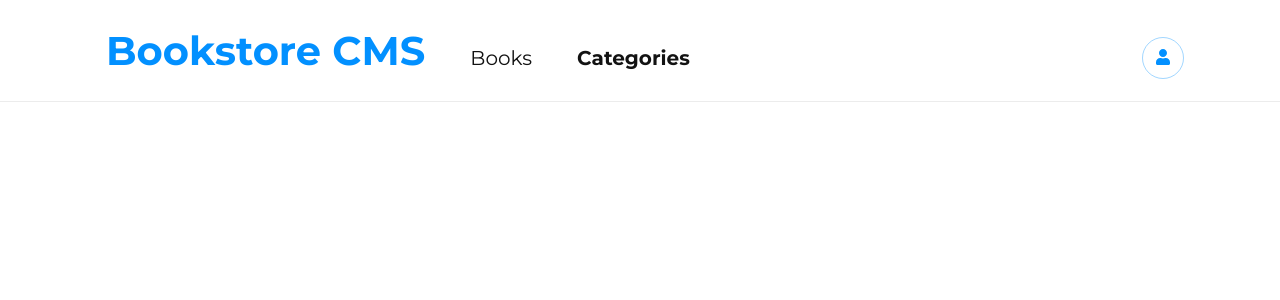
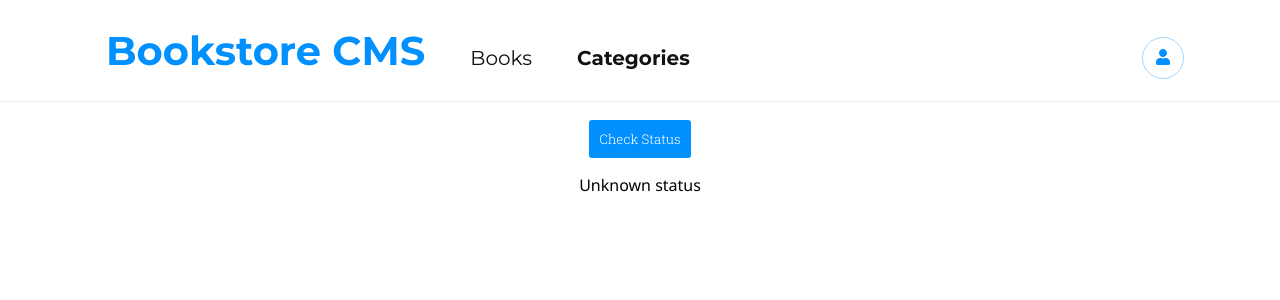
Before and after one commit to Behnam1369/Bookstore, a React (Create React App) app: page /Categories in a window 1280 px wide. Shown: the top 300 px of the page. Built offline with nearby package versions, Linux system fonts and the light colour scheme.

Commit message:
Add styles for category page

```diff
--- a/src/components/Categories.js
+++ b/src/components/Categories.js
@@ -1,13 +1,29 @@
 import React from 'react';
 import { useDispatch, useSelector } from 'react-redux';
 import { checkStatus } from '../redux/categories/categories';
+
+const divStyle = {
+  textAlign: 'center',
+  marginTop: '120px',
+};
+
+const buttonStyle = {
+  fontFamily: 'Roboto, sans-serif',
+  backgroundColor: '#0290ff',
+  color: '#fff',
+  border: 'none',
+  outline: 'none',
+  padding: '10px',
+  borderRadius: '3px',
+  cursor: 'pointer',
+};
 
 function Categories() {
   const status = useSelector((state) => state.categoriesReducers);
   const dispatch = useDispatch();
   return (
-    <div>
-      <button type="button" onClick={() => { dispatch(checkStatus()); }}>Check Status</button>
+    <div style={divStyle}>
+      <button type="button" style={buttonStyle} onClick={() => { dispatch(checkStatus()); }}>Check Status</button>
       <p>{status}</p>
     </div>
   );
```
